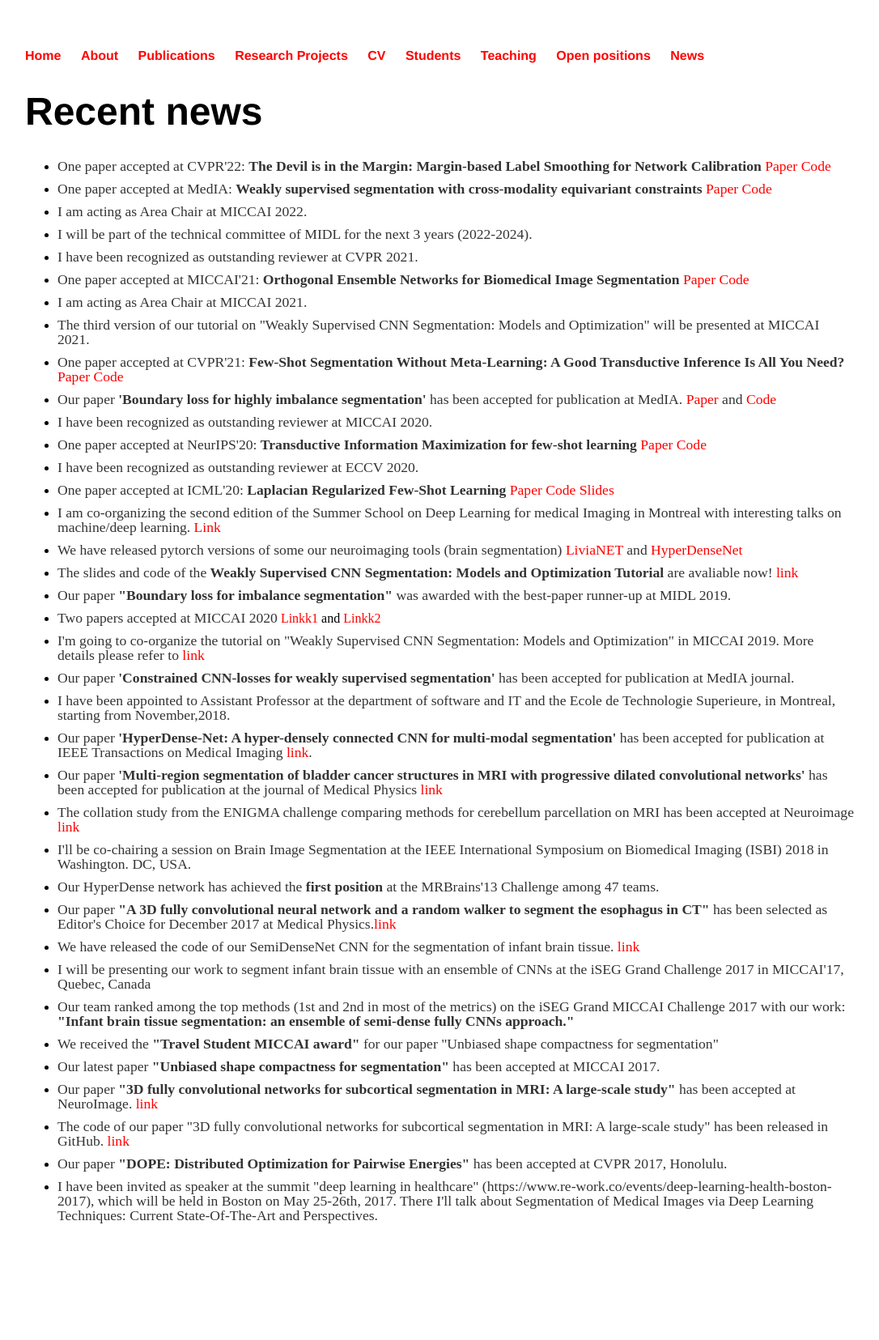
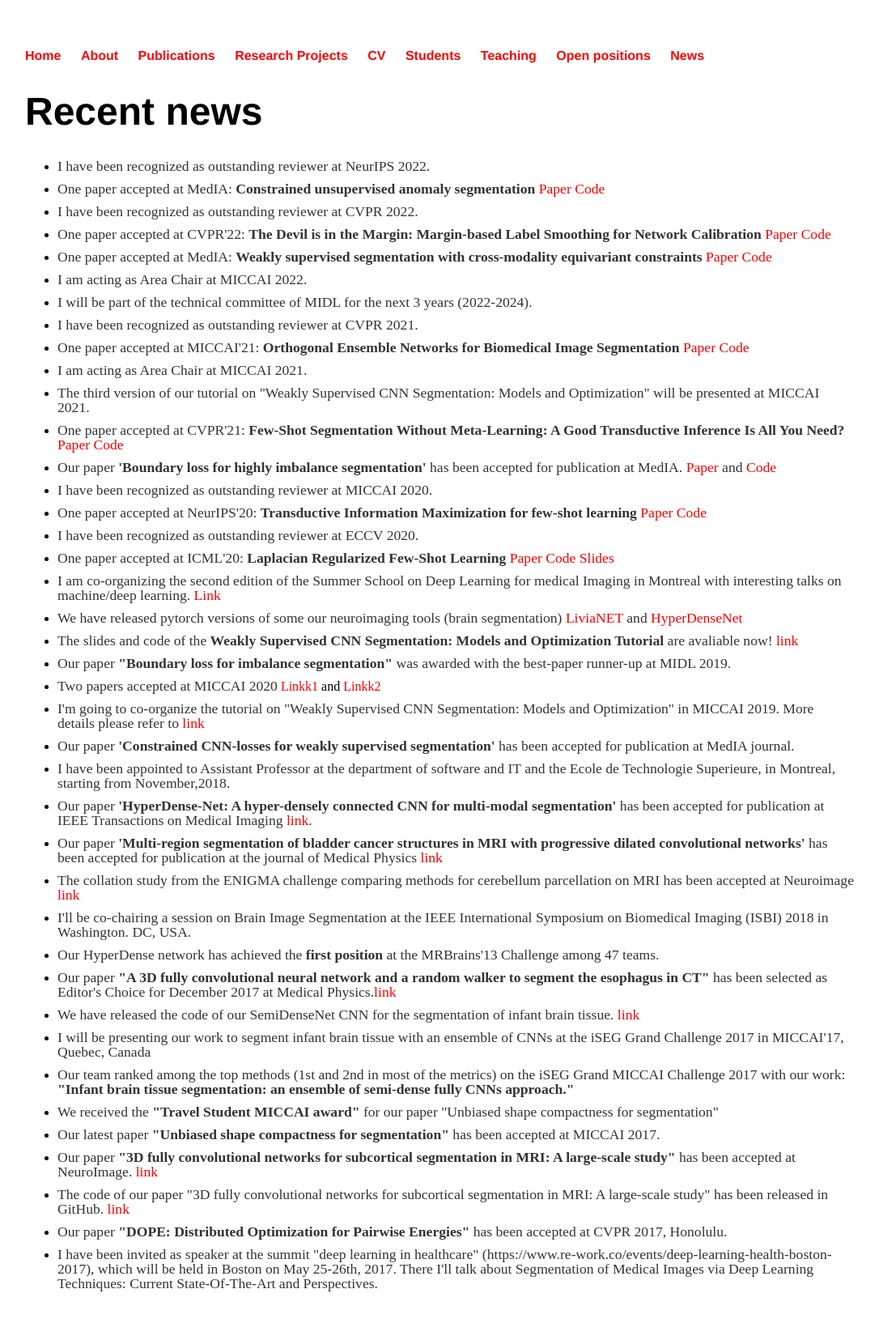
Before and after one commit to josedolz/josedolz.github.io, a Jekyll site: the page built from news/index.html, in a window 1280 px wide. Shown: the whole page at 81% size, without its empty margins (97-1183 px from the left). Built offline with Jekyll 4.4.1, drawn with Linux system fonts in a browser that asks for light colours; before the commit the page ends 1571 px from its top, so only the background shows below that.

Commit message:
Update index.html

```diff
--- a/news/index.html
+++ b/news/index.html
@@ -5,6 +5,9 @@ title: news
 <div class="blurb">
 	<h1>Recent news</h1>
 	<ul>
+		<li><p1>I have been recognized as outstanding reviewer at NeurIPS 2022.</p1></li>
+		<li><p1>One paper accepted at MedIA: <strong>Constrained unsupervised anomaly segmentation </strong> <a href="https://arxiv.org/pdf/2203.01671.pdf">Paper</a> <a href="https://github.com/jusiro/constrained_anomaly_segmentation/">Code</a>
+		<li><p1>I have been recognized as outstanding reviewer at CVPR 2022.</p1></li>
 		<li><p1>One paper accepted at CVPR'22: <strong>The Devil is in the Margin: Margin-based Label Smoothing for Network Calibration </strong> <a href="https://arxiv.org/pdf/2111.15430.pdf">Paper</a> <a href="https://github.com/by-liu/MbLS">Code</a>
 		<li><p1>One paper accepted at MedIA: <strong>Weakly supervised segmentation with cross-modality equivariant constraints </strong> <a href="https://arxiv.org/pdf/2104.02488.pdf">Paper</a> <a href="https://github.com/gaurav104/WSS-CMER">Code</a>
 		<li><p1>I am acting as Area Chair at MICCAI 2022.</a>
```
